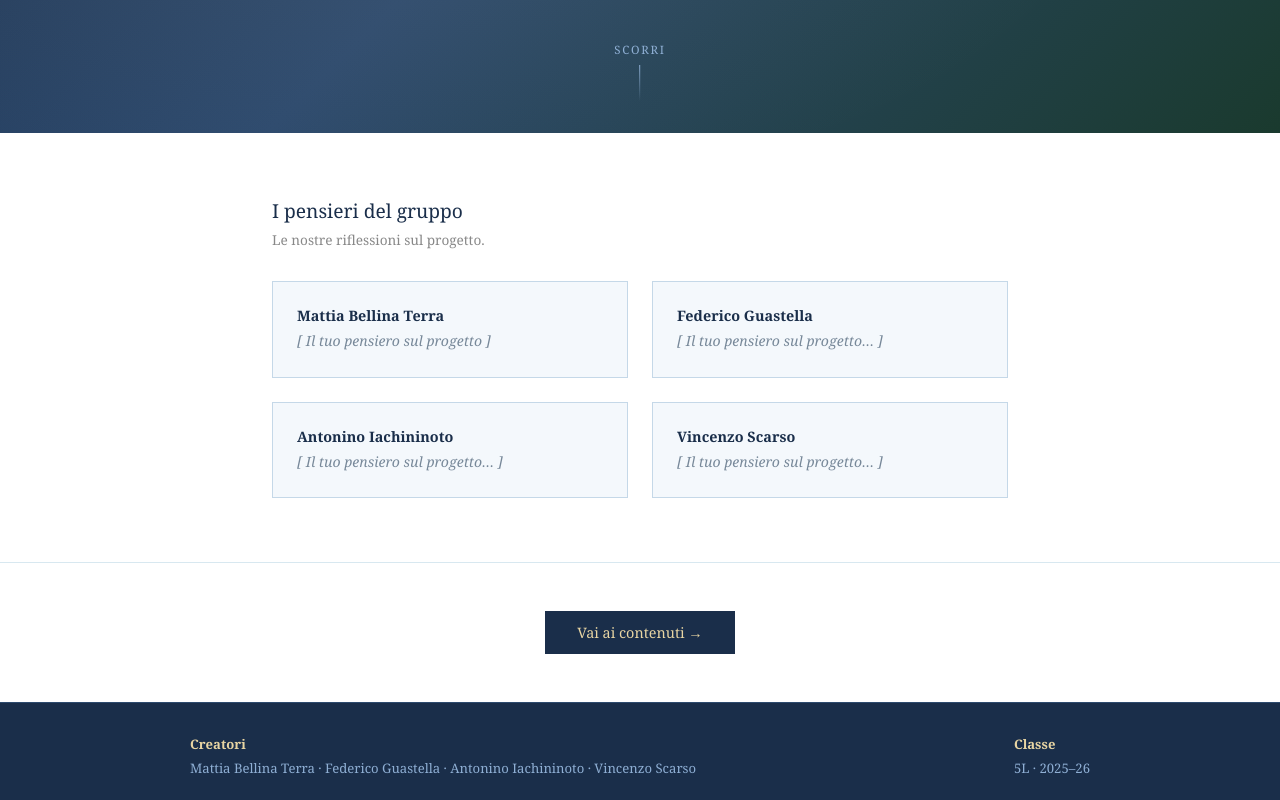
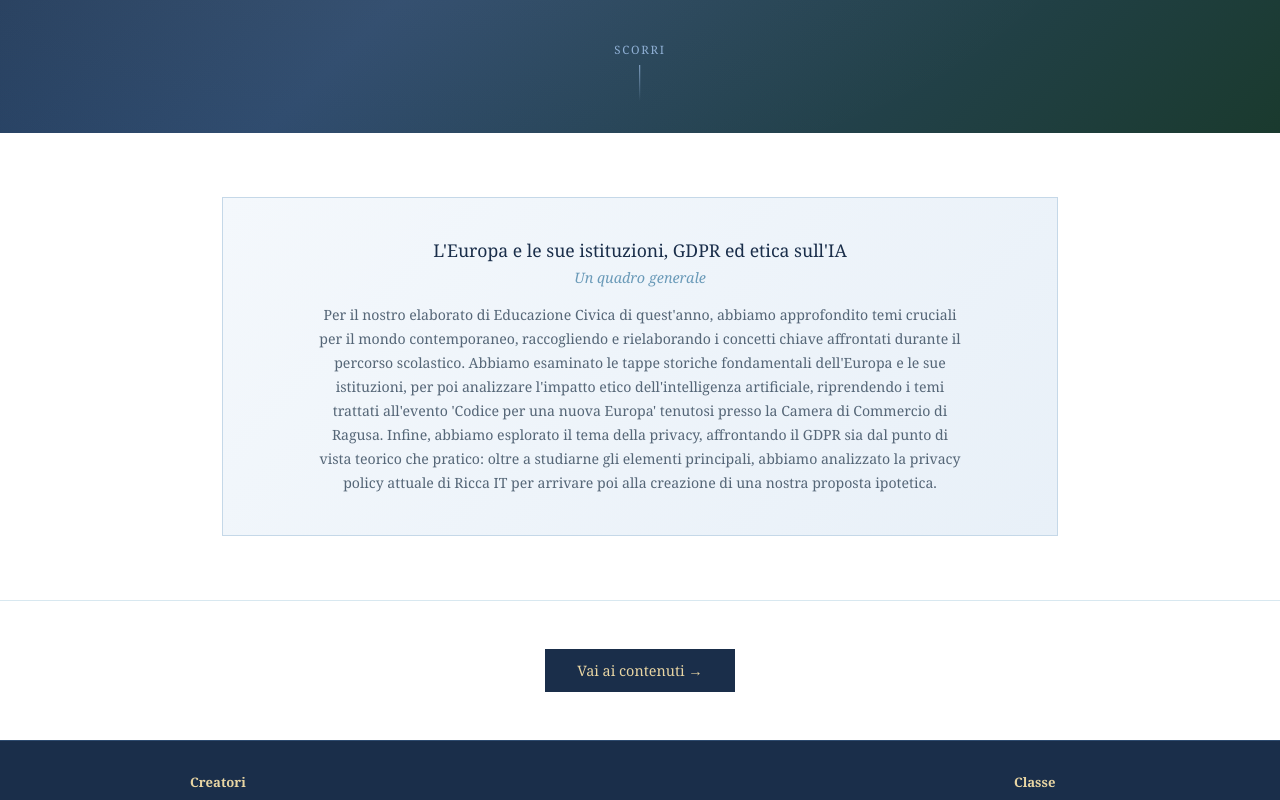
Before and after one commit to Vincy-2515/Europa-GDPR, a plain HTML site: page index.html in a window 1280 px wide. Shown: the part 667-1467 px from the top of the page. Drawn offline with Linux system fonts and the light colour scheme.

Commit message:
Updated main page

```diff
--- a/index.html
+++ b/index.html
@@ -28,26 +28,11 @@
       <div class="scroll-hint">scorri</div>
     </section>
 
-    <section class="thoughts">
-      <h2>I pensieri del gruppo</h2>
-      <p class="sub">Le nostre riflessioni sul progetto.</p>
-      <div class="grid-2x2">
-        <div class="card">
-          <div class="name">Mattia Bellina Terra</div>
-          <div class="thought">[ Il tuo pensiero sul progetto ]</div>
-        </div>
-        <div class="card">
-          <div class="name">Federico Guastella</div>
-          <div class="thought">[ Il tuo pensiero sul progetto… ]</div>
-        </div>
-        <div class="card">
-          <div class="name">Antonino Iachininoto</div>
-          <div class="thought">[ Il tuo pensiero sul progetto… ]</div>
-        </div>
-        <div class="card">
-          <div class="name">Vincenzo Scarso</div>
-          <div class="thought">[ Il tuo pensiero sul progetto… ]</div>
-        </div>
+    <section class="thoughts" style="max-width: 900px;">
+      <div class="italiano-hero" style="margin-bottom: 0;">
+        <div class="hero-title">L'Europa e le sue istituzioni, GDPR ed etica sull'IA</div>
+        <div class="hero-subtitle">Un quadro generale</div>
+        <p>Per il nostro elaborato di Educazione Civica di quest'anno, abbiamo approfondito temi cruciali per il mondo contemporaneo, raccogliendo e rielaborando i concetti chiave affrontati durante il percorso scolastico. Abbiamo esaminato le tappe storiche fondamentali dell'Europa e le sue istituzioni, per poi analizzare l'impatto etico dell'intelligenza artificiale, riprendendo i temi trattati all'evento 'Codice per una nuova Europa' tenutosi presso la Camera di Commercio di Ragusa. Infine, abbiamo esplorato il tema della privacy, affrontando il GDPR sia dal punto di vista teorico che pratico: oltre a studiarne gli elementi principali, abbiamo analizzato la privacy policy attuale di Ricca IT per arrivare poi alla creazione di una nostra proposta ipotetica.</p>
       </div>
     </section>
 
```
Also changed, not shown: res/Struttura sito.txt.
